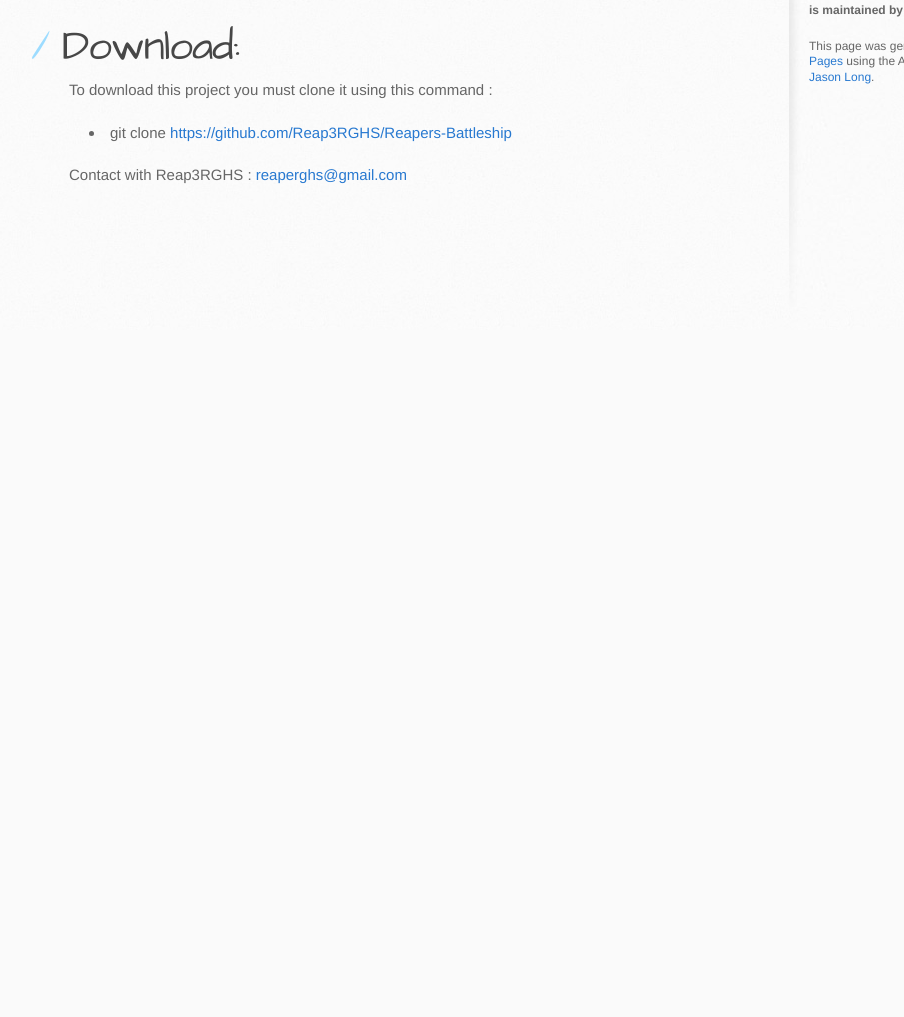
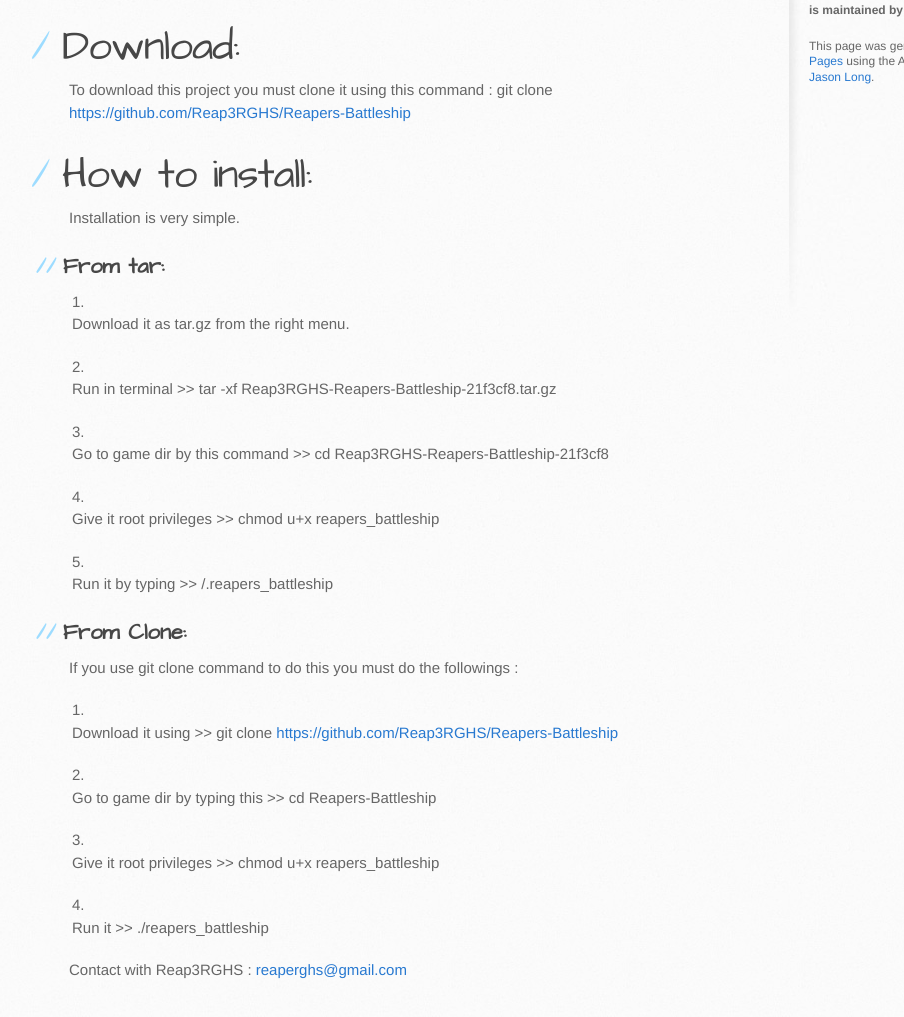
Before and after one commit to Reap3RGHS/Reapers-Battleship, a plain HTML site: page index.html in a window 1280 px wide. Shown: the part 501-1518 px from the top of the page, without its empty margins (101-1005 px from the left). Before the commit the page ends 831 px from the top, so only its background shows below. Drawn offline with Linux system fonts and the light colour scheme.

```diff
--- a/index.html
+++ b/index.html
@@ -40,12 +40,31 @@ with everything new I learn in C++.</p>
 
 <h1>Download:</h1>
 
-<p>To download this project you must clone it using this command : </p>
+<p>To download this project you must clone it using this command :
+git clone <a href="https://github.com/Reap3RGHS/Reapers-Battleship">https://github.com/Reap3RGHS/Reapers-Battleship</a></p>
 
-<ul>
-<li>git clone <a href="https://github.com/Reap3RGHS/Reapers-Battleship">https://github.com/Reap3RGHS/Reapers-Battleship</a>
-</li>
-</ul><p>Contact with Reap3RGHS : <a href="mailto:reaperghs@gmail.com">reaperghs@gmail.com</a></p>
+<h1>How to install:</h1>
+
+<p>Installation is very simple.</p>
+
+<h2>From tar:</h2>
+
+<ol>
+<li><p>Download it as tar.gz from the right menu.</p></li>
+<li><p>Run in terminal &gt;&gt; tar -xf  Reap3RGHS-Reapers-Battleship-21f3cf8.tar.gz</p></li>
+<li><p>Go to game dir by this command &gt;&gt; cd Reap3RGHS-Reapers-Battleship-21f3cf8</p></li>
+<li><p>Give it root privileges &gt;&gt; chmod u+x reapers_battleship</p></li>
+<li><p>Run it by typing &gt;&gt; /.reapers_battleship</p></li>
+</ol><h2>From Clone:</h2>
+
+<p>If you use git clone command to do this you must do the followings :</p>
+
+<ol>
+<li><p>Download it using &gt;&gt; git clone <a href="https://github.com/Reap3RGHS/Reapers-Battleship">https://github.com/Reap3RGHS/Reapers-Battleship</a></p></li>
+<li><p>Go to game dir by typing this &gt;&gt; cd Reapers-Battleship</p></li>
+<li><p>Give it root privileges &gt;&gt; chmod u+x reapers_battleship</p></li>
+<li><p>Run it &gt;&gt; ./reapers_battleship</p></li>
+</ol><p>Contact with Reap3RGHS : <a href="mailto:reaperghs@gmail.com">reaperghs@gmail.com</a></p>
         </section>
 
         <aside id="sidebar">
--- a/params.json
+++ b/params.json
@@ -1 +1 @@
-{"name":"Reapers-battleship","tagline":"A simply game written in C++.","body":"# How this project started:\r\n\r\nI started learning C++, so I decided to create a simple game.\r\nThe result is very good for a new developer and I will keep updating this game\r\nwith everything new I learn in C++.\r\n\r\nI hope you like it.\r\n\r\nReport any bug here [Issues Page](https://github.com/Reap3RGHS/Reapers-Battleship/issues)\r\n\r\n# Download:\r\n\r\nTo download this project you must clone it using this command : \r\n* git clone https://github.com/Reap3RGHS/Reapers-Battleship\r\n\r\nContact with Reap3RGHS : reaperghs@gmail.com","google":"","note":"Don't delete this file! It's used internally to help with page regeneration."}
+{"note":"Don't delete this file! It's used internally to help with page regeneration.","body":"# How this project started:\r\n\r\nI started learning C++, so I decided to create a simple game.\r\nThe result is very good for a new developer and I will keep updating this game\r\nwith everything new I learn in C++.\r\n\r\nI hope you like it.\r\n\r\nReport any bug here [Issues Page](https://github.com/Reap3RGHS/Reapers-Battleship/issues)\r\n\r\n# Download:\r\n\r\nTo download this project you must clone it using this command : \r\ngit clone https://github.com/Reap3RGHS/Reapers-Battleship\r\n\r\n# How to install:\r\nInstallation is very simple.\r\n## From tar:\r\n\r\n1. Download it as tar.gz from the right menu.\r\n\r\n2. Run in terminal >> tar -xf  Reap3RGHS-Reapers-Battleship-21f3cf8.tar.gz\r\n\r\n3. Go to game dir by this command >> cd Reap3RGHS-Reapers-Battleship-21f3cf8\r\n\r\n4. Give it root privileges >> chmod u+x reapers_battleship\r\n\r\n5. Run it by typing >> /.reapers_battleship\r\n\r\n\r\n## From Clone:\r\nIf you use git clone command to do this you must do the followings :\r\n\r\n1. Download it using >> git clone https://github.com/Reap3RGHS/Reapers-Battleship\r\n\r\n2. Go to game dir by typing this >> cd Reapers-Battleship\r\n\r\n3. Give it root privileges >> chmod u+x reapers_battleship\r\n\r\n4. Run it >> ./reapers_battleship\r\n\r\nContact with Reap3RGHS : reaperghs@gmail.com","google":"","name":"Reapers-battleship","tagline":"A simply game written in C++."}
```
